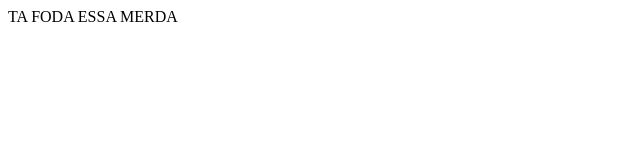
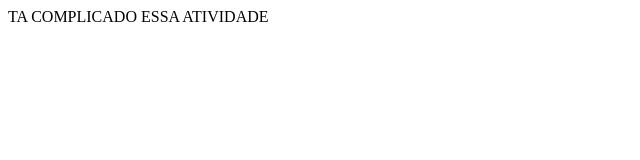
Before and after one commit to JulyaAlfaiate/JulyaAlfaiate2314290064, a plain HTML site: page index.html in a window 1280 px wide. Shown: the whole page, without its empty margins (0-640 px from the left). Drawn offline with Linux system fonts and the light colour scheme.

Commit message:
mudando o conteudo do arquivo index.html.

```diff
--- a/index.html
+++ b/index.html
@@ -6,6 +6,6 @@
     <title>Document</title>
 </head>
 <body>
-    TA FODA ESSA MERDA
+    TA COMPLICADO ESSA ATIVIDADE
 </body>
 </html>
```
